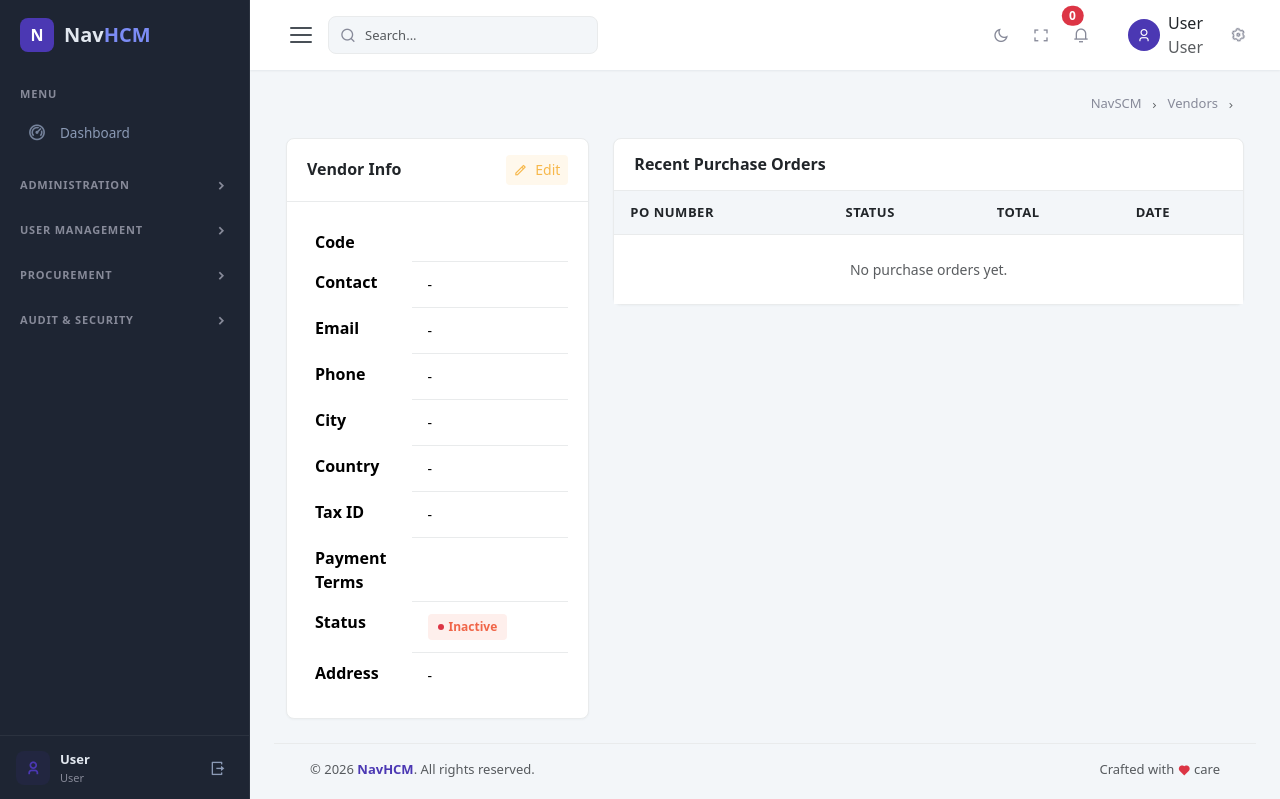
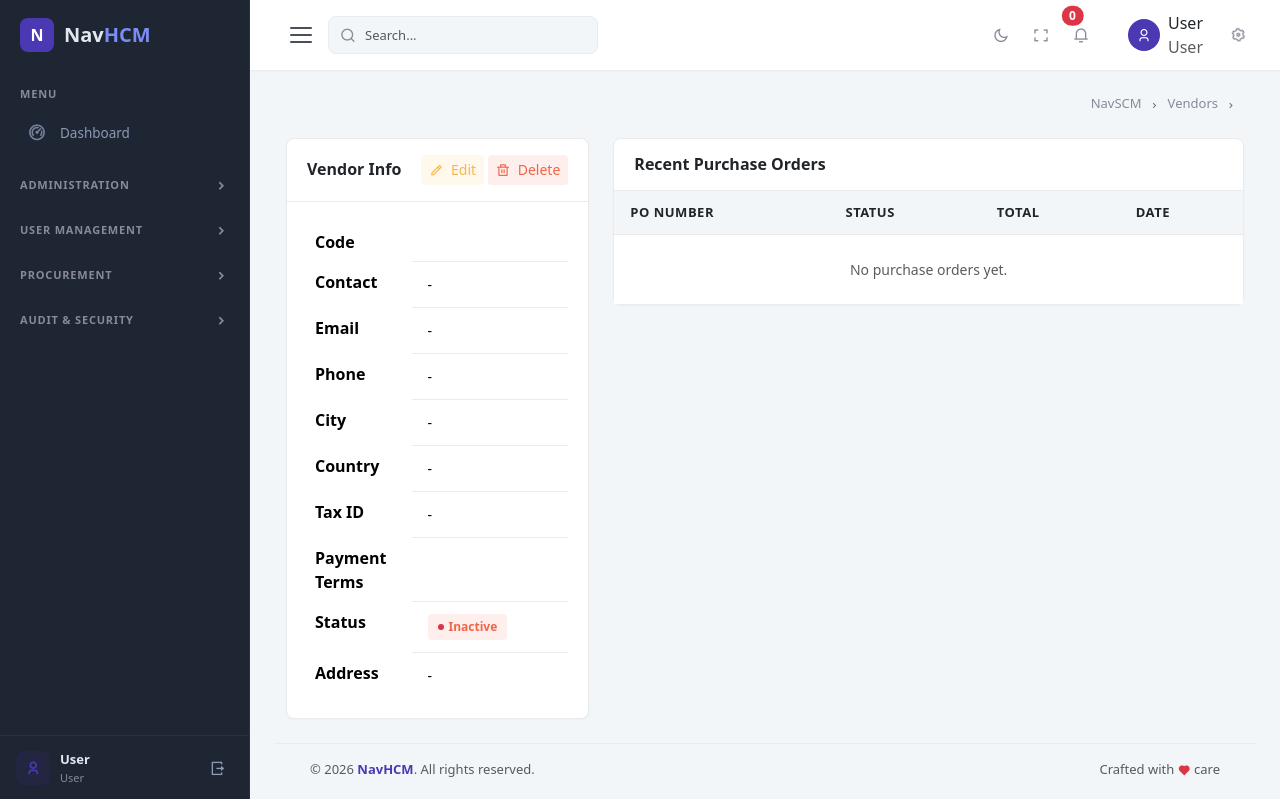
Before and after one commit to Navaid-KloneIT/NavSCM, a Django app: template templates/procurement/vendor_detail.html in a window 1280 px wide. Shown: the top 799 px of the page. Run offline with Django 4.2, Linux system fonts and the light colour scheme; the template is opened without the code that fills it, so the values that code supplies are empty; some libraries are stand-ins or nearby versions.

Commit message:
Add delete button to vendor detail header

```diff
--- a/templates/procurement/vendor_detail.html
+++ b/templates/procurement/vendor_detail.html
@@ -19,7 +19,13 @@
         <div class="card">
             <div class="card-header d-flex justify-content-between align-items-center">
                 <h5>Vendor Info</h5>
-                <a href="{% url 'procurement:vendor_edit' vendor.pk %}" class="btn btn-sm btn-soft-warning"><i class="ri-pencil-line me-1"></i> Edit</a>
+                <div class="d-flex gap-1">
+                    <a href="{% url 'procurement:vendor_edit' vendor.pk %}" class="btn btn-sm btn-soft-warning"><i class="ri-pencil-line me-1"></i> Edit</a>
+                    <form method="POST" action="{% url 'procurement:vendor_delete' vendor.pk %}" class="d-inline">
+                        {% csrf_token %}
+                        <button type="submit" class="btn btn-sm btn-soft-danger" onclick="return confirm('Are you sure you want to delete this vendor?')"><i class="ri-delete-bin-line me-1"></i> Delete</button>
+                    </form>
+                </div>
             </div>
             <div class="card-body">
                 <table class="table table-borderless mb-0">
```
